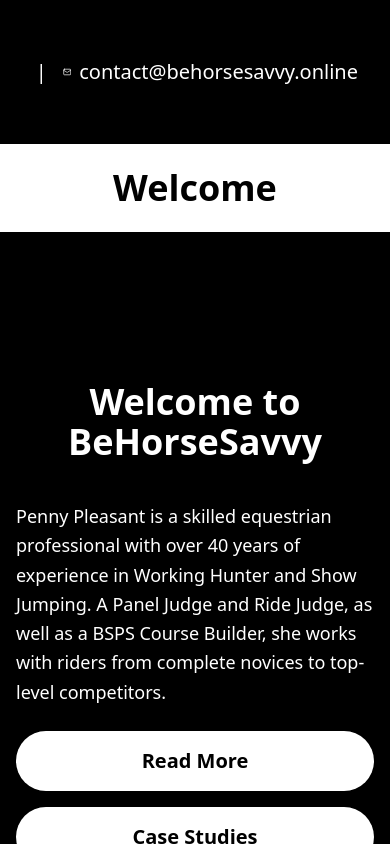
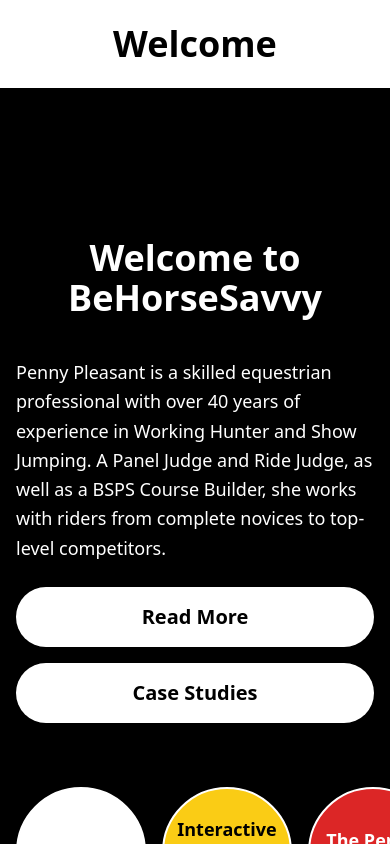
Before and after one commit to chocho1235/horsesavvy, a React (Vite) app: page / in a window 390 px wide. Shown: the top 844 px of the page. Built offline with nearby package versions, Linux system fonts and the light colour scheme.

Commit message:
Hide contact header on mobile devices for better mobile layout

```diff
--- a/src/components/ContactHeader.tsx
+++ b/src/components/ContactHeader.tsx
@@ -1,9 +1,8 @@
-
 import { Phone, Mail } from "lucide-react";
 
 export const ContactHeader = () => {
   return (
-    <div className="flex justify-end py-4 px-8 text-white bg-black sticky top-0 z-50">
+    <div className="hidden md:flex justify-end py-4 px-8 text-white bg-black sticky top-0 z-50">
       <div className="flex items-center gap-2 text-xl">
         <Phone className="h-5 w-5" />
         <span>+44 7506 600 222</span>
```
